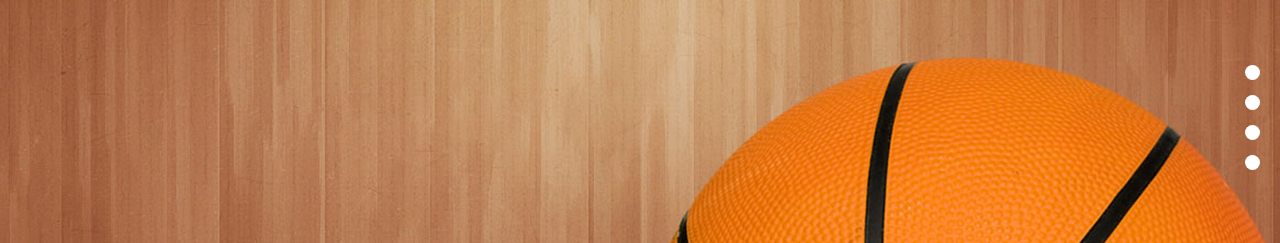
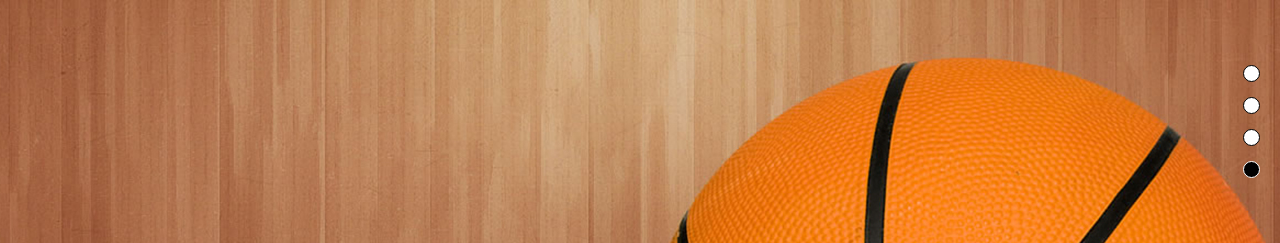
Before and after one commit to minho5814/grayblue, a plain HTML site: page index.html in a window 1280 px wide. Shown: the top 243 px of the page. Drawn offline with Linux system fonts and the light colour scheme.

Commit message:
복구시점

```diff
--- a/css/common.css
+++ b/css/common.css
@@ -86,8 +86,10 @@ button {outline:0;vertical-align:top;}
 	width:15px;
 	height:15px;
 	border-radius:50%;
+	border:1px solid #000;
 	background-color:#fff;
 }
+.nav li.on a {border:1px solid #fff;background-color:#000;}
 /* content */
 .parallax-box {
 	overflow:hidden;
--- a/index.html
+++ b/index.html
@@ -52,6 +52,23 @@ $(window).load(function(){
 	$('#second').parallax("50%", 0.3);
 	$('#third').parallax("50%", 0.3);
 	$('#second .bg').parallax("50%", 0.4);
+
+	$(window).scroll(function(){
+		var winScroll = $(window).scrollTop();
+		var $direct=$('.parallax-box');
+		$direct.each(function(index){
+			$directOffset=$direct.eq(index).offset().top - 300;
+			if (winScroll >= $directOffset) {
+				$('.nav li').eq(index).addClass('on').siblings().removeClass('on');
+			}
+		});
+
+		//마지막 컨텐츠
+		if(winScroll == $(document).height()-$(window).height()){
+			$('.nav li:last-child').addClass('on').siblings().removeClass('on');
+		}
+	});
+	$(window).scroll();// 윈도우 로딩 시 스크롤 호출
 });
 </script>
 
```
